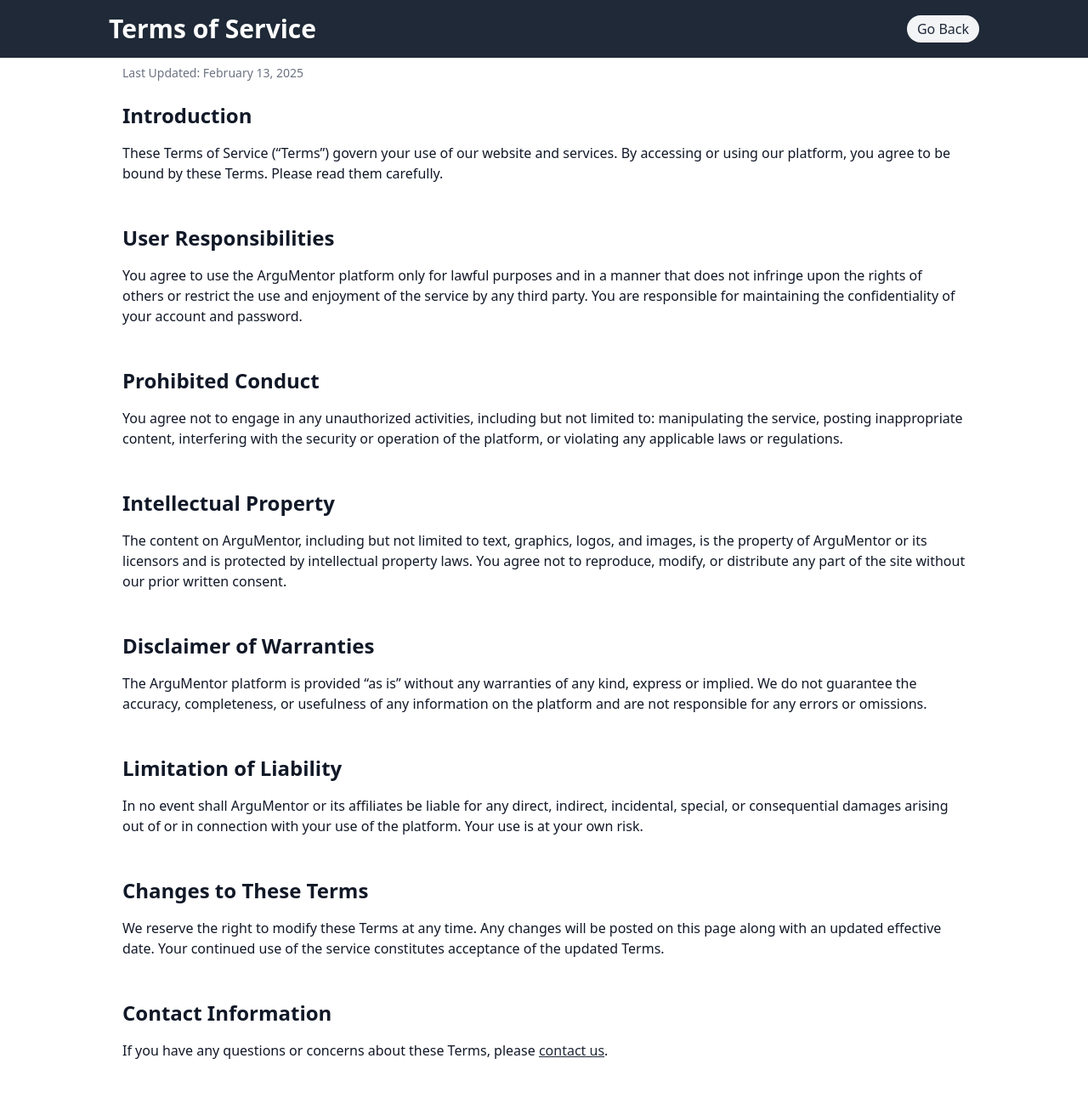
After one commit to amagrabi/argumentor, a Flask app: page /terms in a window 1280 px wide. The commit adds this page. Shown: the whole page at 85% size. Run offline with Flask 3, Linux system fonts and the light colour scheme; parts of the project's set-up code (start-up, migrations or seed data) failed here and were passed over; some libraries are stand-ins or nearby versions.

Commit message:
Add terms of service

```diff
--- a/src/routes/pages.py
+++ b/src/routes/pages.py
@@ -157,6 +157,11 @@ def privacy():
     return render_template("privacy.html")
 
 
+@pages_bp.route("/terms")
+def terms():
+    return render_template("terms.html")
+
+
 @pages_bp.route("/contact")
 def contact():
     return render_template("contact.html")
--- a/src/templates/index.html
+++ b/src/templates/index.html
@@ -799,6 +799,7 @@
         class="max-w-5xl mx-auto flex justify-center space-x-6 px-4 py-6 text-center text-sm text-gray-600"
       >
         <a href="/privacy" class="hover:underline">Privacy Policy</a>
+        <a href="/terms" class="hover:underline">Terms of Service</a>
         <a href="/contact" class="hover:underline">Contact</a>
       </div>
     </footer>
--- /dev/null
+++ b/src/templates/terms.html
@@ -0,0 +1,128 @@
+<!DOCTYPE html>
+<html lang="en">
+  <head>
+    <meta charset="UTF-8" />
+    <meta name="viewport" content="width=device-width, initial-scale=1.0" />
+    <title>Terms of Service - ArguMentor</title>
+    <script src="https://cdn.tailwindcss.com"></script>
+    <link
+      rel="icon"
+      type="image/png"
+      href="{{ url_for('static', filename='img/favicon.png') }}"
+    />
+  </head>
+  <body class="bg-white font-sans leading-normal tracking-normal text-gray-900">
+    <!-- Header with Go Back Button -->
+    <header class="bg-gray-800 p-4">
+      <div class="max-w-5xl mx-auto flex justify-between items-center">
+        <h1 class="text-white text-3xl font-bold">Terms of Service</h1>
+        <a
+          href="/"
+          class="bg-gray-100 text-gray-800 px-3 py-1 rounded-full hover:bg-gray-200 transition-colors"
+        >
+          Go Back
+        </a>
+      </div>
+    </header>
+
+    <!-- Last Updated Date -->
+    <div class="max-w-5xl mx-auto px-4 py-2">
+      <p class="text-sm text-gray-500">Last Updated: February 13, 2025</p>
+    </div>
+
+    <!-- Main Content -->
+    <main class="max-w-5xl mx-auto p-4">
+      <!-- Introduction Section -->
+      <section class="mb-12">
+        <h2 class="text-2xl font-bold mb-4">Introduction</h2>
+        <p class="mb-4">
+          These Terms of Service (“Terms”) govern your use of our website and
+          services. By accessing or using our platform, you agree to be bound by
+          these Terms. Please read them carefully.
+        </p>
+      </section>
+
+      <!-- User Responsibilities -->
+      <section class="mb-12">
+        <h2 class="text-2xl font-bold mb-4">User Responsibilities</h2>
+        <p class="mb-4">
+          You agree to use the ArguMentor platform only for lawful purposes and
+          in a manner that does not infringe upon the rights of others or
+          restrict the use and enjoyment of the service by any third party. You
+          are responsible for maintaining the confidentiality of your account
+          and password.
+        </p>
+      </section>
+
+      <!-- Prohibited Conduct -->
+      <section class="mb-12">
+        <h2 class="text-2xl font-bold mb-4">Prohibited Conduct</h2>
+        <p class="mb-4">
+          You agree not to engage in any unauthorized activities, including but
+          not limited to: manipulating the service, posting inappropriate
+          content, interfering with the security or operation of the platform,
+          or violating any applicable laws or regulations.
+        </p>
+      </section>
+
+      <!-- Intellectual Property -->
+      <section class="mb-12">
+        <h2 class="text-2xl font-bold mb-4">Intellectual Property</h2>
+        <p class="mb-4">
+          The content on ArguMentor, including but not limited to text,
+          graphics, logos, and images, is the property of ArguMentor or its
+          licensors and is protected by intellectual property laws. You agree
+          not to reproduce, modify, or distribute any part of the site without
+          our prior written consent.
+        </p>
+      </section>
+
+      <!-- Disclaimer of Warranties -->
+      <section class="mb-12">
+        <h2 class="text-2xl font-bold mb-4">Disclaimer of Warranties</h2>
+        <p class="mb-4">
+          The ArguMentor platform is provided “as is” without any warranties of
+          any kind, express or implied. We do not guarantee the accuracy,
+          completeness, or usefulness of any information on the platform and are
+          not responsible for any errors or omissions.
+        </p>
+      </section>
+
+      <!-- Limitation of Liability -->
+      <section class="mb-12">
+        <h2 class="text-2xl font-bold mb-4">Limitation of Liability</h2>
+        <p class="mb-4">
+          In no event shall ArguMentor or its affiliates be liable for any
+          direct, indirect, incidental, special, or consequential damages
+          arising out of or in connection with your use of the platform. Your
+          use is at your own risk.
+        </p>
+      </section>
+
+      <!-- Changes to the Terms -->
+      <section class="mb-12">
+        <h2 class="text-2xl font-bold mb-4">Changes to These Terms</h2>
+        <p class="mb-4">
+          We reserve the right to modify these Terms at any time. Any changes
+          will be posted on this page along with an updated effective date. Your
+          continued use of the service constitutes acceptance of the updated
+          Terms.
+        </p>
+      </section>
+
+      <!-- Contact Information -->
+      <section class="mb-12">
+        <h2 class="text-2xl font-bold mb-4">Contact Information</h2>
+        <p class="mb-4">
+          If you have any questions or concerns about these Terms, please
+          <a
+            href="/contact"
+            class="text-gray-800 underline hover:text-gray-600"
+          >
+            contact us</a
+          >.
+        </p>
+      </section>
+    </main>
+  </body>
+</html>
```
